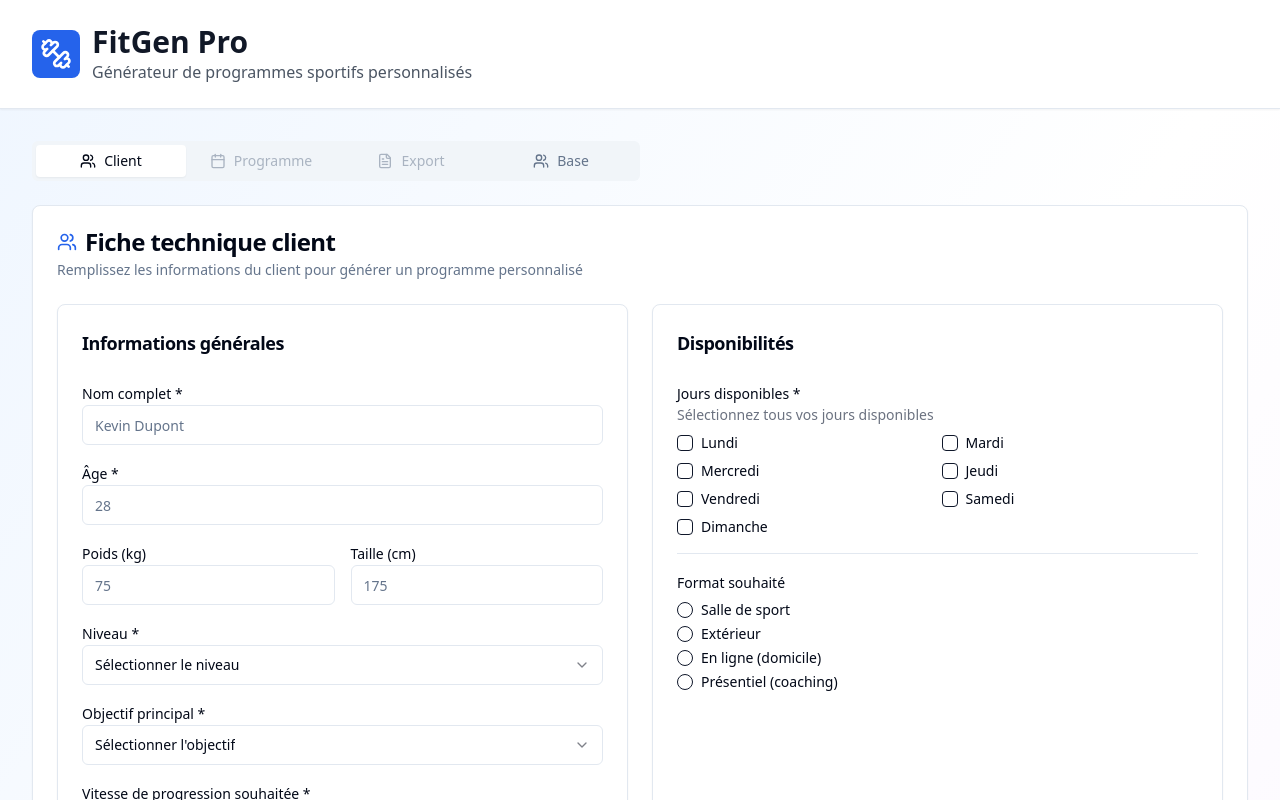
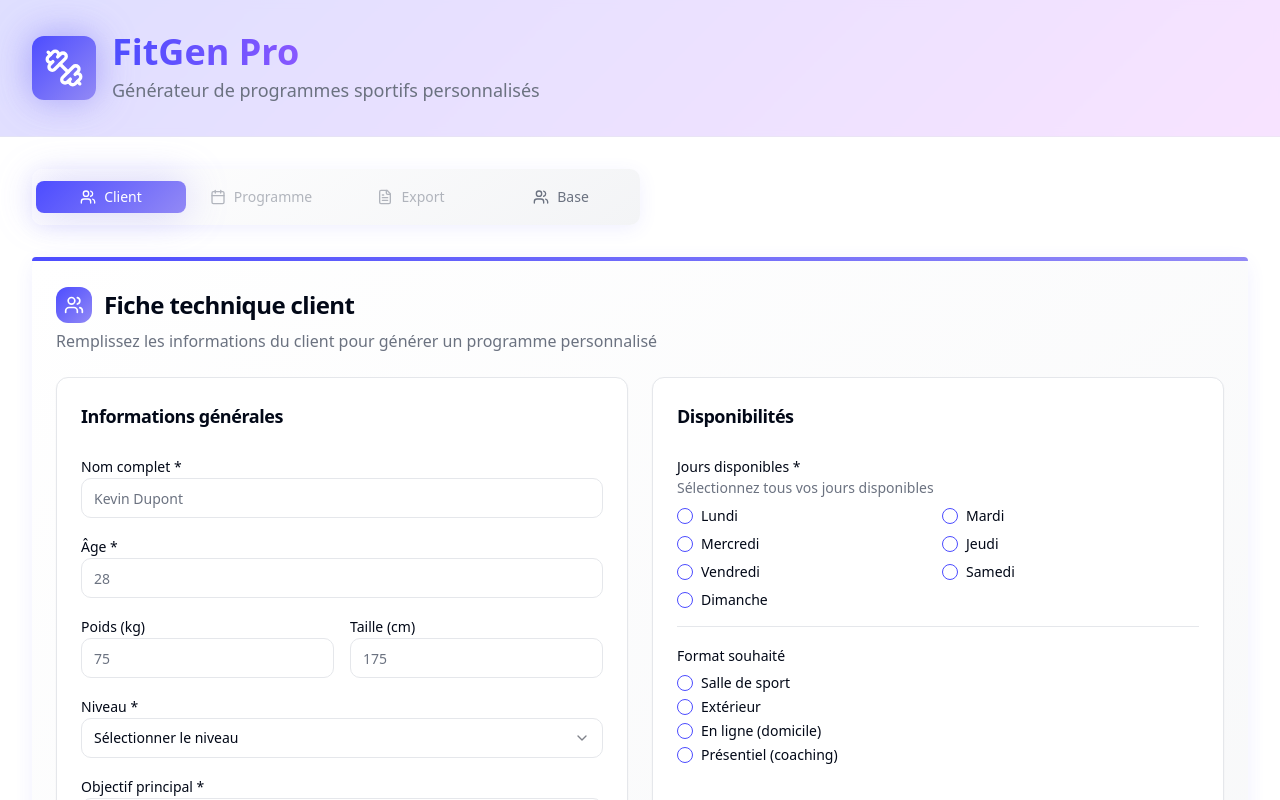
Before and after one commit to korat01/FitGEN2-app, a React (Vite) app: page / in a window 1280 px wide. Shown: the top 800 px of the page. Built offline with nearby package versions, Linux system fonts and the light colour scheme.

Commit message:
Improve application aesthetics

```diff
--- a/src/index.css
+++ b/src/index.css
@@ -17,41 +17,48 @@ All colors MUST be HSL.
     --popover: 0 0% 100%;
     --popover-foreground: 222.2 84% 4.9%;
 
-    --primary: 222.2 47.4% 11.2%;
-    --primary-foreground: 210 40% 98%;
+    --primary: 240 100% 65%;
+    --primary-foreground: 0 0% 100%;
+    --primary-glow: 245 85% 75%;
+    --primary-dark: 240 100% 55%;
 
-    --secondary: 210 40% 96.1%;
-    --secondary-foreground: 222.2 47.4% 11.2%;
+    --secondary: 220 14.3% 95.9%;
+    --secondary-foreground: 220.9 39.3% 11%;
 
-    --muted: 210 40% 96.1%;
-    --muted-foreground: 215.4 16.3% 46.9%;
+    --muted: 220 14.3% 95.9%;
+    --muted-foreground: 220 8.9% 46.1%;
 
-    --accent: 210 40% 96.1%;
-    --accent-foreground: 222.2 47.4% 11.2%;
+    --accent: 283 100% 70%;
+    --accent-foreground: 0 0% 100%;
+    --accent-glow: 283 85% 80%;
 
     --destructive: 0 84.2% 60.2%;
     --destructive-foreground: 210 40% 98%;
 
-    --border: 214.3 31.8% 91.4%;
-    --input: 214.3 31.8% 91.4%;
-    --ring: 222.2 84% 4.9%;
+    --border: 220 13% 91%;
+    --input: 220 13% 91%;
+    --ring: 240 100% 65%;
 
-    --radius: 0.5rem;
+    --radius: 0.75rem;
+
+    /* Gradients */
+    --gradient-primary: linear-gradient(135deg, hsl(var(--primary)), hsl(var(--primary-glow)));
+    --gradient-accent: linear-gradient(135deg, hsl(var(--accent)), hsl(var(--accent-glow)));
+    --gradient-hero: linear-gradient(135deg, hsl(var(--primary)) 0%, hsl(var(--accent)) 100%);
+    --gradient-card: linear-gradient(145deg, hsl(var(--card)) 0%, hsl(var(--muted)) 100%);
+
+    /* Shadows */
+    --shadow-elegant: 0 10px 30px -10px hsl(var(--primary) / 0.3);
+    --shadow-glow: 0 0 40px hsl(var(--primary-glow) / 0.4);
+    --shadow-card: 0 4px 20px -2px hsl(var(--primary) / 0.1);
 
     --sidebar-background: 0 0% 98%;
-
     --sidebar-foreground: 240 5.3% 26.1%;
-
     --sidebar-primary: 240 5.9% 10%;
-
     --sidebar-primary-foreground: 0 0% 98%;
-
     --sidebar-accent: 240 4.8% 95.9%;
-
     --sidebar-accent-foreground: 240 5.9% 10%;
-
     --sidebar-border: 220 13% 91%;
-
     --sidebar-ring: 217.2 91.2% 59.8%;
   }
 
@@ -65,8 +72,10 @@ All colors MUST be HSL.
     --popover: 222.2 84% 4.9%;
     --popover-foreground: 210 40% 98%;
 
-    --primary: 210 40% 98%;
+    --primary: 240 100% 70%;
     --primary-foreground: 222.2 47.4% 11.2%;
+    --primary-glow: 245 85% 80%;
+    --primary-dark: 240 100% 60%;
 
     --secondary: 217.2 32.6% 17.5%;
     --secondary-foreground: 210 40% 98%;
@@ -74,15 +83,27 @@ All colors MUST be HSL.
     --muted: 217.2 32.6% 17.5%;
     --muted-foreground: 215 20.2% 65.1%;
 
-    --accent: 217.2 32.6% 17.5%;
-    --accent-foreground: 210 40% 98%;
+    --accent: 283 100% 75%;
+    --accent-foreground: 222.2 47.4% 11.2%;
+    --accent-glow: 283 85% 85%;
 
     --destructive: 0 62.8% 30.6%;
     --destructive-foreground: 210 40% 98%;
 
     --border: 217.2 32.6% 17.5%;
     --input: 217.2 32.6% 17.5%;
-    --ring: 212.7 26.8% 83.9%;
+    --ring: 240 100% 70%;
+
+    /* Dark gradients */
+    --gradient-primary: linear-gradient(135deg, hsl(var(--primary)), hsl(var(--primary-glow)));
+    --gradient-accent: linear-gradient(135deg, hsl(var(--accent)), hsl(var(--accent-glow)));
+    --gradient-hero: linear-gradient(135deg, hsl(var(--primary)) 0%, hsl(var(--accent)) 100%);
+    --gradient-card: linear-gradient(145deg, hsl(var(--card)) 0%, hsl(var(--muted)) 100%);
+
+    --shadow-elegant: 0 10px 30px -10px hsl(var(--primary) / 0.4);
+    --shadow-glow: 0 0 40px hsl(var(--primary-glow) / 0.3);
+    --shadow-card: 0 4px 20px -2px hsl(var(--primary) / 0.2);
+
     --sidebar-background: 240 5.9% 10%;
     --sidebar-foreground: 240 4.8% 95.9%;
     --sidebar-primary: 224.3 76.3% 48%;
@@ -103,3 +124,72 @@ All colors MUST be HSL.
     @apply bg-background text-foreground;
   }
 }
+
+@layer utilities {
+  .gradient-primary {
+    background: var(--gradient-primary);
+  }
+
+  .gradient-accent {
+    background: var(--gradient-accent);
+  }
+
+  .gradient-hero {
+    background: var(--gradient-hero);
+  }
+
+  .gradient-card {
+    background: var(--gradient-card);
+  }
+
+  .shadow-elegant {
+    box-shadow: var(--shadow-elegant);
+  }
+
+  .shadow-glow {
+    box-shadow: var(--shadow-glow);
+  }
+
+  .shadow-card {
+    box-shadow: var(--shadow-card);
+  }
+
+  .animate-fade-in {
+    animation: fade-in 0.6s ease-out;
+  }
+
+  .animate-slide-up {
+    animation: slide-up 0.5s ease-out;
+  }
+
+  .hover-lift {
+    transition: transform 0.3s ease, box-shadow 0.3s ease;
+  }
+
+  .hover-lift:hover {
+    transform: translateY(-4px);
+    box-shadow: var(--shadow-elegant);
+  }
+}
+
+@keyframes fade-in {
+  from {
+    opacity: 0;
+    transform: translateY(20px);
+  }
+  to {
+    opacity: 1;
+    transform: translateY(0);
+  }
+}
+
+@keyframes slide-up {
+  from {
+    opacity: 0;
+    transform: translateY(30px);
+  }
+  to {
+    opacity: 1;
+    transform: translateY(0);
+  }
+}
--- a/src/pages/Index.tsx
+++ b/src/pages/Index.tsx
@@ -20,17 +20,27 @@ const Index = () => {
   };
 
   return (
-    <div className="min-h-screen bg-gradient-to-br from-blue-50 via-white to-purple-50">
+    <div className="min-h-screen bg-background animate-fade-in">
       {/* Header */}
-      <div className="bg-white shadow-sm border-b">
-        <div className="max-w-7xl mx-auto px-4 sm:px-6 lg:px-8 py-6">
-          <div className="flex items-center space-x-3">
-            <div className="p-2 bg-blue-600 rounded-lg">
-              <Dumbbell className="h-8 w-8 text-white" />
-            </div>
-            <div>
-              <h1 className="text-3xl font-bold text-gray-900">FitGen Pro</h1>
-              <p className="text-gray-600">Générateur de programmes sportifs personnalisés</p>
+      <div className="relative overflow-hidden">
+        <div className="absolute inset-0 gradient-hero opacity-90"></div>
+        <div className="relative bg-card/80 backdrop-blur-sm border-b border-border/50">
+          <div className="max-w-7xl mx-auto px-4 sm:px-6 lg:px-8 py-8">
+            <div className="flex items-center space-x-4 animate-slide-up">
+              <div className="relative">
+                <div className="absolute inset-0 gradient-primary rounded-xl blur-lg opacity-30"></div>
+                <div className="relative p-3 gradient-primary rounded-xl shadow-glow">
+                  <Dumbbell className="h-10 w-10 text-primary-foreground" />
+                </div>
+              </div>
+              <div>
+                <h1 className="text-4xl font-bold bg-gradient-to-r from-primary to-accent bg-clip-text text-transparent">
+                  FitGen Pro
+                </h1>
+                <p className="text-muted-foreground text-lg mt-1">
+                  Générateur de programmes sportifs personnalisés
+                </p>
+              </div>
             </div>
           </div>
         </div>
@@ -38,34 +48,37 @@ const Index = () => {
 
       {/* Main Content */}
       <div className="max-w-7xl mx-auto px-4 sm:px-6 lg:px-8 py-8">
-        <Tabs value={currentTab} onValueChange={setCurrentTab} className="space-y-6">
-          <TabsList className="grid w-full grid-cols-4 lg:w-1/2">
-            <TabsTrigger value="form" className="flex items-center space-x-2">
+        <Tabs value={currentTab} onValueChange={setCurrentTab} className="space-y-8">
+          <TabsList className="grid w-full grid-cols-4 lg:w-2/3 xl:w-1/2 h-14 p-1 gradient-card shadow-card">
+            <TabsTrigger value="form" className="flex items-center space-x-2 data-[state=active]:gradient-primary data-[state=active]:text-primary-foreground data-[state=active]:shadow-glow transition-all duration-300">
               <Users className="h-4 w-4" />
-              <span>Client</span>
+              <span className="hidden sm:inline">Client</span>
             </TabsTrigger>
-            <TabsTrigger value="programme" disabled={!programme} className="flex items-center space-x-2">
+            <TabsTrigger value="programme" disabled={!programme} className="flex items-center space-x-2 data-[state=active]:gradient-primary data-[state=active]:text-primary-foreground data-[state=active]:shadow-glow transition-all duration-300">
               <Calendar className="h-4 w-4" />
-              <span>Programme</span>
+              <span className="hidden sm:inline">Programme</span>
             </TabsTrigger>
-            <TabsTrigger value="export" disabled={!programme} className="flex items-center space-x-2">
+            <TabsTrigger value="export" disabled={!programme} className="flex items-center space-x-2 data-[state=active]:gradient-primary data-[state=active]:text-primary-foreground data-[state=active]:shadow-glow transition-all duration-300">
               <FileText className="h-4 w-4" />
-              <span>Export</span>
+              <span className="hidden sm:inline">Export</span>
             </TabsTrigger>
-            <TabsTrigger value="clients" className="flex items-center space-x-2">
+            <TabsTrigger value="clients" className="flex items-center space-x-2 data-[state=active]:gradient-primary data-[state=active]:text-primary-foreground data-[state=active]:shadow-glow transition-all duration-300">
               <Users className="h-4 w-4" />
-              <span>Base</span>
+              <span className="hidden sm:inline">Base</span>
             </TabsTrigger>
           </TabsList>
 
-          <TabsContent value="form" className="space-y-6">
-            <Card>
-              <CardHeader>
-                <CardTitle className="flex items-center space-x-2">
-                  <Users className="h-5 w-5 text-blue-600" />
-                  <span>Fiche technique client</span>
+          <TabsContent value="form" className="space-y-6 animate-fade-in">
+            <Card className="gradient-card shadow-card border-0 hover-lift">
+              <CardHeader className="relative">
+                <div className="absolute top-0 left-0 w-full h-1 gradient-primary rounded-t-lg"></div>
+                <CardTitle className="flex items-center space-x-3 mt-2">
+                  <div className="p-2 gradient-primary rounded-lg">
+                    <Users className="h-5 w-5 text-primary-foreground" />
+                  </div>
+                  <span className="text-2xl">Fiche technique client</span>
                 </CardTitle>
-                <CardDescription>
+                <CardDescription className="text-base">
                   Remplissez les informations du client pour générer un programme personnalisé
                 </CardDescription>
               </CardHeader>
@@ -84,42 +97,57 @@ const Index = () => {
             )}
           </TabsContent>
 
-          <TabsContent value="export" className="space-y-6">
-            <Card>
-              <CardHeader>
-                <CardTitle>Export et partage</CardTitle>
-                <CardDescription>
+          <TabsContent value="export" className="space-y-6 animate-fade-in">
+            <Card className="gradient-card shadow-card border-0 hover-lift">
+              <CardHeader className="relative">
+                <div className="absolute top-0 left-0 w-full h-1 gradient-accent rounded-t-lg"></div>
+                <CardTitle className="flex items-center space-x-3 mt-2">
+                  <div className="p-2 gradient-accent rounded-lg">
+                    <FileText className="h-5 w-5 text-accent-foreground" />
+                  </div>
+                  <span className="text-2xl">Export et partage</span>
+                </CardTitle>
+                <CardDescription className="text-base">
                   Exportez le programme en PDF ou envoyez-le par email
                 </CardDescription>
               </CardHeader>
               <CardContent>
-                <div className="grid grid-cols-1 md:grid-cols-2 gap-4">
-                  <Button className="h-20 flex-col space-y-2">
-                    <FileText className="h-6 w-6" />
-                    <span>Exporter en PDF</span>
+                <div className="grid grid-cols-1 md:grid-cols-2 gap-6">
+                  <Button className="h-24 flex-col space-y-3 gradient-primary hover:gradient-accent transition-all duration-300 shadow-glow hover:shadow-elegant">
+                    <FileText className="h-8 w-8" />
+                    <span className="font-semibold">Exporter en PDF</span>
                   </Button>
-                  <Button variant="outline" className="h-20 flex-col space-y-2">
-                    <span>📧</span>
-                    <span>Envoyer par email</span>
+                  <Button variant="outline" className="h-24 flex-col space-y-3 border-2 border-primary/20 hover:border-primary hover:gradient-card transition-all duration-300">
+                    <span className="text-2xl">📧</span>
+                    <span className="font-semibold">Envoyer par email</span>
                   </Button>
                 </div>
               </CardContent>
             </Card>
           </TabsContent>
 
-          <TabsContent value="clients" className="space-y-6">
-            <Card>
-              <CardHeader>
-                <CardTitle>Base de données clients</CardTitle>
-                <CardDescription>
+          <TabsContent value="clients" className="space-y-6 animate-fade-in">
+            <Card className="gradient-card shadow-card border-0 hover-lift">
+              <CardHeader className="relative">
+                <div className="absolute top-0 left-0 w-full h-1 gradient-primary rounded-t-lg"></div>
+                <CardTitle className="flex items-center space-x-3 mt-2">
+                  <div className="p-2 gradient-primary rounded-lg">
+                    <Users className="h-5 w-5 text-primary-foreground" />
+                  </div>
+                  <span className="text-2xl">Base de données clients</span>
+                </CardTitle>
+                <CardDescription className="text-base">
                   Gérez vos clients et leurs programmes
                 </CardDescription>
               </CardHeader>
               <CardContent>
-                <div className="text-center py-8 text-gray-500">
-                  <Users className="h-12 w-12 mx-auto mb-4 opacity-50" />
-                  <p>Fonctionnalité à venir</p>
-                  <p className="text-sm">Sauvegarde et gestion des clients</p>
+                <div className="text-center py-12">
+                  <div className="relative mb-6">
+                    <div className="absolute inset-0 gradient-primary rounded-full blur-xl opacity-20"></div>
+                    <Users className="relative h-16 w-16 mx-auto text-primary" />
+                  </div>
+                  <p className="text-lg font-medium text-foreground mb-2">Fonctionnalité à venir</p>
+                  <p className="text-muted-foreground">Sauvegarde et gestion des clients</p>
                 </div>
               </CardContent>
             </Card>
```
